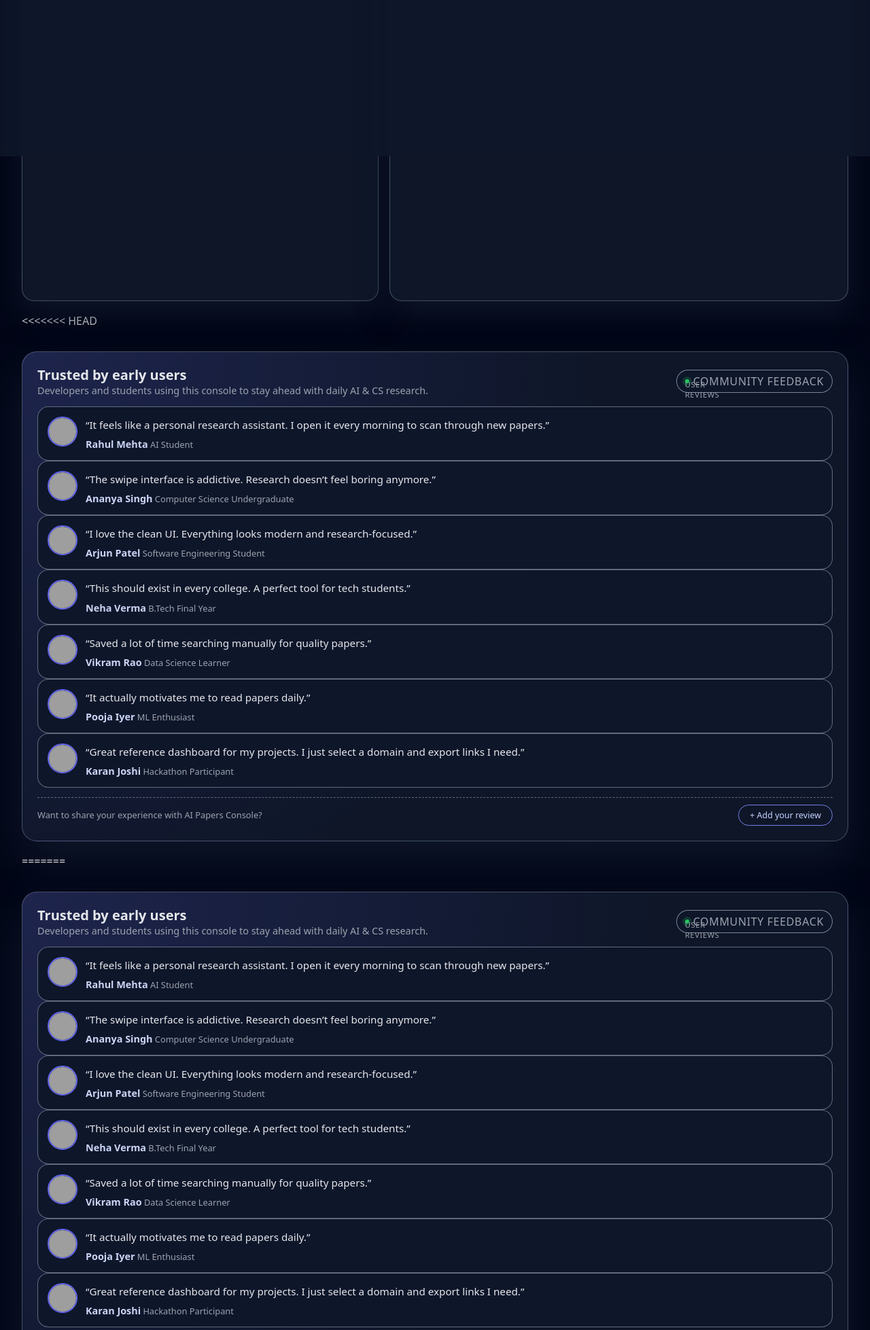
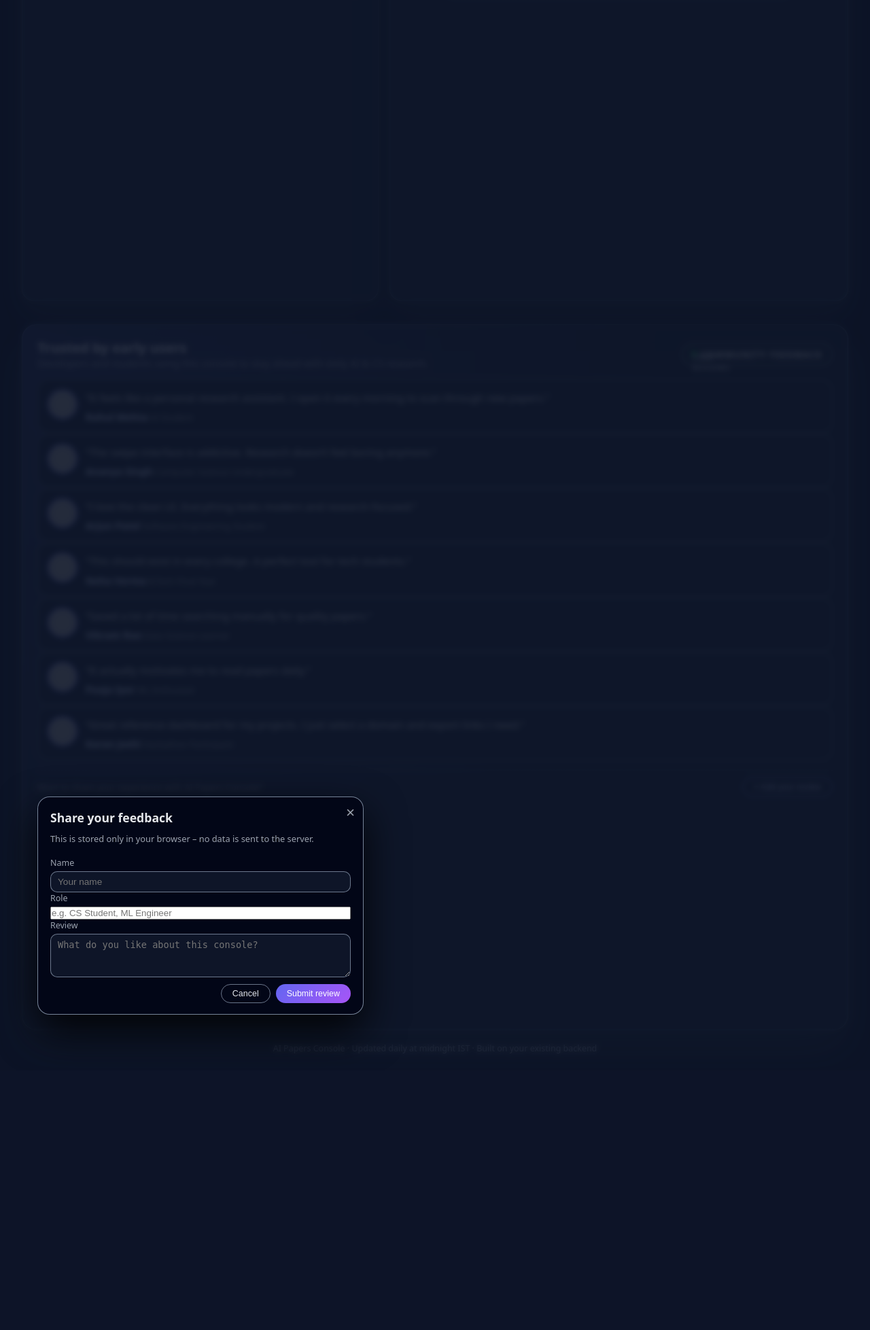
Before and after one commit to hardikjain0083/paper-swiper, a Flask app: page / in a window 1280 px wide. Shown: the part 570-2527 px from the top of the page at 68% size. After the commit the page ends 2120 px from the top, so only its background shows below. Run offline with Flask 3, Linux system fonts and the light colour scheme; grey boxes are pictures that could not be loaded.

Commit message:
Fix merge conflict in index and restore UI

```diff
--- a/static/script.js
+++ b/static/script.js
@@ -331,7 +331,6 @@
         }
     }
 }, 60 * 1000);
-<<<<<<< HEAD
 =======
 
 /* ========== REVIEWS MODAL & DYNAMIC ADD ========== */
@@ -407,4 +406,3 @@
         closeReviewModal();
     });
 }
->>>>>>> c4a8ebb (feedback add button working)
--- a/static/style.css
+++ b/static/style.css
@@ -581,7 +581,7 @@
     border: 1px dashed rgba(148, 163, 184, 0.7);
 }
 
-<<<<<<< HEAD
+
 /* card scrollbar */
 
 .card::-webkit-scrollbar {
@@ -619,7 +619,7 @@
     border-radius: 10px;
 }
 
->>>>>>> c4a8ebb (feedback add button working)
+
 /* ---------- FOOTER ---------- */
 
 .footer {
@@ -698,7 +698,7 @@
     text-transform: uppercase;
 }
 
->>>>>>> c4a8ebb (feedback add button working)
+
 /* cards grid */
 
 .reviews-grid {
@@ -743,14 +743,14 @@
 }
 
 .review-text {
-<<<<<<< HEAD
+
     font-size: 0.9rem;
     color: #e5e7eb;
 =======
     font-size: 0.95rem;
     color: #e5e7eb;
     line-height: 1.65;
->>>>>>> c4a8ebb (feedback add button working)
+
 }
 
 .review-meta {
@@ -761,10 +761,10 @@
 .review-name {
     font-weight: 600;
     color: #cbd5f5;
-<<<<<<< HEAD
+
 =======
     font-size: 0.9rem;
->>>>>>> c4a8ebb (feedback add button working)
+
 }
 
 /* CTA row */
@@ -794,10 +794,9 @@
     gap: 6px;
     transition: all 0.18s ease-out;
     background: transparent;
-<<<<<<< HEAD
 =======
     cursor: pointer;
->>>>>>> c4a8ebb (feedback add button working)
+
 }
 
 .btn-review:hover {
@@ -814,7 +813,7 @@
     }
 }
 
-<<<<<<< HEAD
+
 =======
 /* ---------- REVIEW MODAL ---------- */
 
@@ -943,7 +942,6 @@
     }
 }
 
->>>>>>> c4a8ebb (feedback add button working)
 /* ---------- PAGE OPEN ANIMATION ---------- */
 
 @keyframes fadeSlideIn {
@@ -1003,7 +1001,7 @@
         padding: 20px;
     }
 }
-<<<<<<< HEAD
+
 /* ----- FORCE FIX FOR COMMUNITY FEEDBACK TAG ----- */
 
 .reviews-tag {
@@ -1039,4 +1037,3 @@
     font-size: 0.8rem !important;
 }
 =======
->>>>>>> c4a8ebb (feedback add button working)
--- a/templates/index.html
+++ b/templates/index.html
@@ -100,130 +100,6 @@
 
     </main>
 
-<<<<<<< HEAD
-
-<!-- Reviews / Feedback -->
-<section class="reviews-section">
-    <div class="reviews-header">
-        <div>
-            <h2>Trusted by early users</h2>
-            <p class="reviews-subtitle">
-                Developers and students using this console to stay ahead with daily AI &amp; CS research.
-            </p>
-        </div>
-        <span class="reviews-tag">Community feedback</span>
-    </div>
-
-    <div class="reviews-grid">
-
-        <article class="review-card">
-            <img class="review-avatar" src="https://randomuser.me/api/portraits/men/32.jpg" alt="User photo">
-            <div class="review-body">
-                <p class="review-text">
-                    “It feels like a personal research assistant. I open it every morning to scan through new papers.”
-                </p>
-                <p class="review-meta">
-                    <span class="review-name">Rahul Mehta</span>
-                    <span class="review-role">AI Student</span>
-                </p>
-            </div>
-        </article>
-
-        <article class="review-card">
-            <img class="review-avatar" src="https://randomuser.me/api/portraits/women/44.jpg" alt="User photo">
-            <div class="review-body">
-                <p class="review-text">
-                    “The swipe interface is addictive. Research doesn’t feel boring anymore.”
-                </p>
-                <p class="review-meta">
-                    <span class="review-name">Ananya Singh</span>
-                    <span class="review-role">Computer Science Undergraduate</span>
-                </p>
-            </div>
-        </article>
-
-        <article class="review-card">
-            <img class="review-avatar" src="https://randomuser.me/api/portraits/men/75.jpg" alt="User photo">
-            <div class="review-body">
-                <p class="review-text">
-                    “I love the clean UI. Everything looks modern and research-focused.”
-                </p>
-                <p class="review-meta">
-                    <span class="review-name">Arjun Patel</span>
-                    <span class="review-role">Software Engineering Student</span>
-                </p>
-            </div>
-        </article>
-
-        <article class="review-card">
-            <img class="review-avatar" src="https://randomuser.me/api/portraits/women/61.jpg" alt="User photo">
-            <div class="review-body">
-                <p class="review-text">
-                    “This should exist in every college. A perfect tool for tech students.”
-                </p>
-                <p class="review-meta">
-                    <span class="review-name">Neha Verma</span>
-                    <span class="review-role">B.Tech Final Year</span>
-                </p>
-            </div>
-        </article>
-
-        <article class="review-card">
-            <img class="review-avatar" src="https://randomuser.me/api/portraits/men/58.jpg" alt="User photo">
-            <div class="review-body">
-                <p class="review-text">
-                    “Saved a lot of time searching manually for quality papers.”
-                </p>
-                <p class="review-meta">
-                    <span class="review-name">Vikram Rao</span>
-                    <span class="review-role">Data Science Learner</span>
-                </p>
-            </div>
-        </article>
-
-        <article class="review-card">
-            <img class="review-avatar" src="https://randomuser.me/api/portraits/women/19.jpg" alt="User photo">
-            <div class="review-body">
-                <p class="review-text">
-                    “It actually motivates me to read papers daily.”
-                </p>
-                <p class="review-meta">
-                    <span class="review-name">Pooja Iyer</span>
-                    <span class="review-role">ML Enthusiast</span>
-                </p>
-            </div>
-        </article>
-
-        <!-- New review 7 -->
-        <article class="review-card">
-            <img class="review-avatar" src="https://randomuser.me/api/portraits/men/11.jpg" alt="User photo">
-            <div class="review-body">
-                <p class="review-text">
-                    “Great reference dashboard for my projects. I just select a domain and export links I need.”
-                </p>
-                <p class="review-meta">
-                    <span class="review-name">Karan Joshi</span>
-                    <span class="review-role">Hackathon Participant</span>
-                </p>
-            </div>
-        </article>
-
-
-
-    <!-- Call to action: add your own review -->
-    <div class="reviews-cta">
-        <p>Want to share your experience with AI Papers Console?</p>
-        <a
-            href="mailto:feedback@example.com?subject=AI%20Papers%20Console%20Feedback"
-            class="btn-review"
-        >
-            + Add your review
-        </a>
-    </div>
-</section>
-
-
-=======
     <!-- Reviews / Feedback -->
     <section class="reviews-section">
         <div class="reviews-header">
@@ -354,11 +230,11 @@
                             Name
                             <input type="text" id="reviewName" required placeholder="Your name">
                         </label>
-                        <label>
-                            Role
-                            <input type="text" id="reviewRole" required placeholder="e.g. CS Student, ML Engineer">
-                        </label>
                     </div>
+                    <label class="review-form-full">
+                        Role
+                        <input type="text" id="reviewRole" required placeholder="e.g. CS Student, ML Engineer">
+                    </label>
                     <label class="review-form-full">
                         Review
                         <textarea id="reviewText" rows="3" required placeholder="What do you like about this console?"></textarea>
@@ -375,7 +251,6 @@
             </div>
         </div>
     </section>
->>>>>>> c4a8ebb (feedback add button working)
 
     <!-- Footer -->
     <footer class="footer">
```
